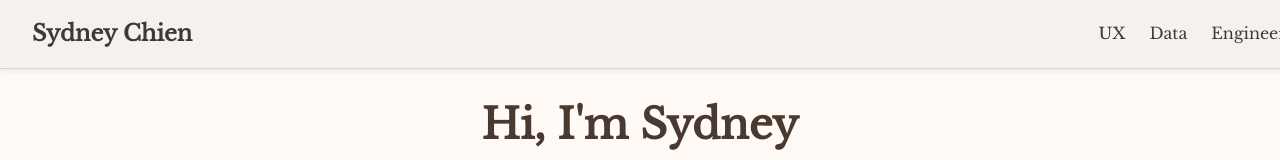
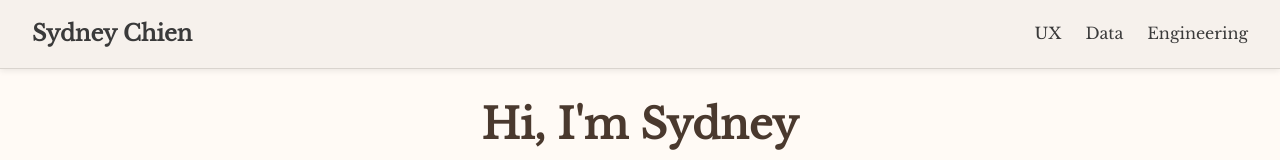
Before and after one commit to sydneyci11/sydneyci11.github.io, a plain HTML site: page index.html in a window 1280 px wide. Shown: the top 160 px of the page. Drawn offline with nearby package versions, Linux system fonts and the light colour scheme.

Commit message:
resolve issue where right side of nav links were blocked

```diff
--- a/style.css
+++ b/style.css
@@ -9,23 +9,30 @@ body {
   line-height: 1.6;
 }
 
+/* Fixed top navigation with subtle blur and shadow */
 nav {
-  background-color: rgba(246, 241, 235, 0.95); /* semi-transparent beige */
+  background-color: rgba(246, 241, 235, 0.95);
   padding: 1rem 2rem;
   display: flex;
   justify-content: space-between;
   align-items: center;
   border-bottom: 1px solid #d9d4ce;
 
-  position: fixed;   /* stick at the top */
+  position: fixed;
   top: 0;
   left: 0;
   width: 100%;
-  z-index: 1000;
+  z-index: 2000;                 /* sit above all content */
 
-  box-shadow: 0 2px 6px rgba(0, 0, 0, 0.08); /* subtle shadow */
-  backdrop-filter: blur(4px); /* nice blur effect */
+  box-shadow: 0 2px 6px rgba(0, 0, 0, 0.08);
+  backdrop-filter: blur(4px);
+
+  /* allow safe areas on iOS so rightmost link stays tappable */
+  box-sizing: border-box;
+  padding-left: calc(2rem + env(safe-area-inset-left));
+  padding-right: calc(2rem + env(safe-area-inset-right));
 }
+
 
 .logo {
   font-weight: bold;
@@ -86,6 +93,7 @@ h1 {
   text-align: left;
 }
 
+/* Buttons */
 .button {
   background-color: #7d5c3b;
   color: #fff;
@@ -115,6 +123,7 @@ h1 {
   text-align: unset;
 }
 
+/* Highlight sections */
 section.highlight {
   padding: 3rem 2rem;
   background-color: #fcf7f0;
@@ -136,6 +145,7 @@ section.highlight p {
   text-align: left;
 }
 
+/* Footer */
 footer {
   text-align: center;
   padding: 1rem 0;
@@ -145,6 +155,7 @@ footer {
   border-top: 1px solid #d9d4ce;
 }
 
+/* Headline style override for consistency */
 body h1 {
   font-size: 2.6rem;
   font-family: 'Libre Baskerville', serif;
@@ -152,6 +163,7 @@ body h1 {
   color: #4a392e;
 }
 
+/* Lists and utilities */
 .centered-list {
   max-width: 800px;
   margin: 0 auto;
@@ -169,6 +181,7 @@ body h1 {
   margin-left: 1.5rem;
 }
 
+/* Footer social icons */
 .footer-icons {
   margin-bottom: 0.5rem;
   text-align: center;
```
